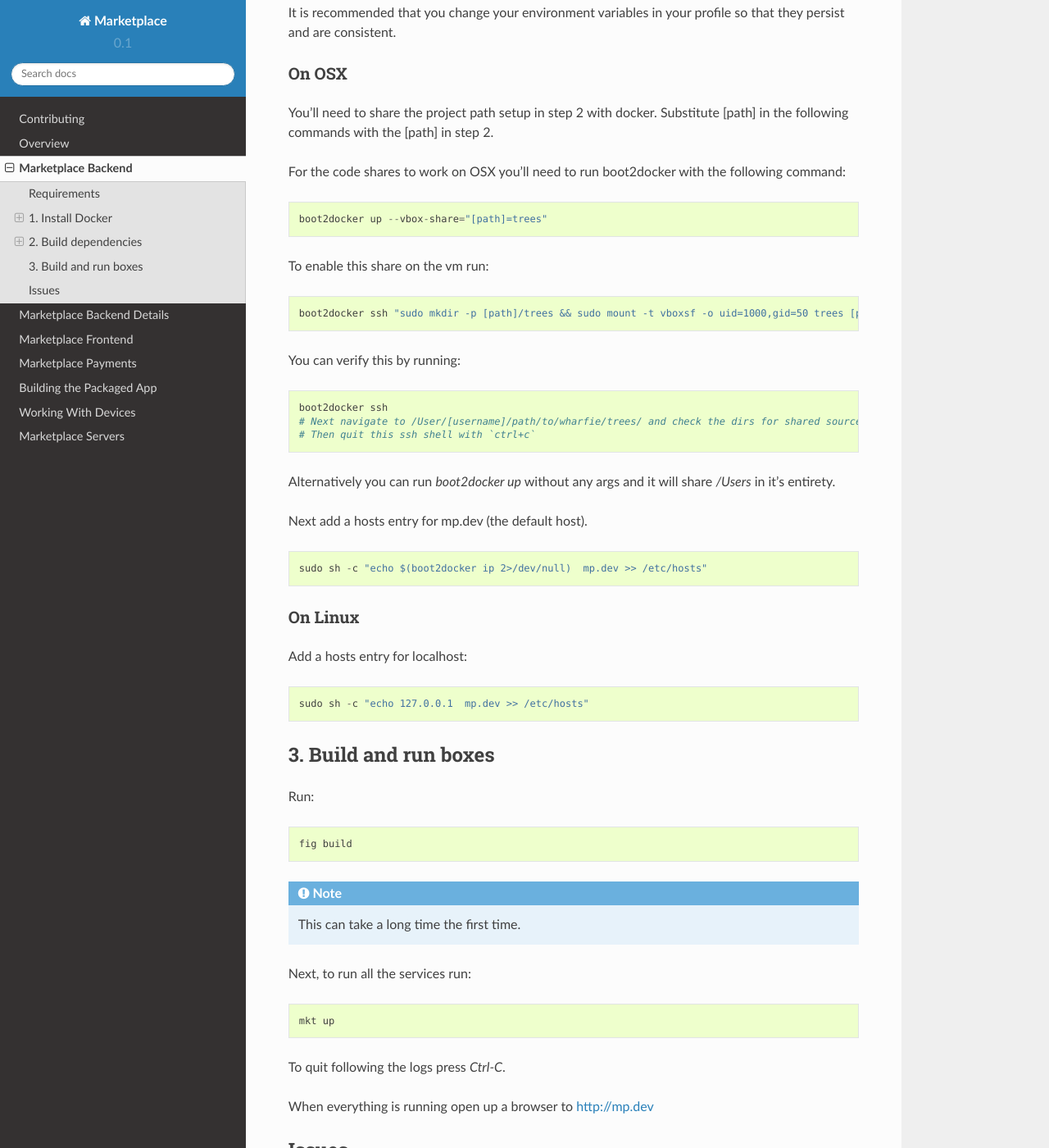
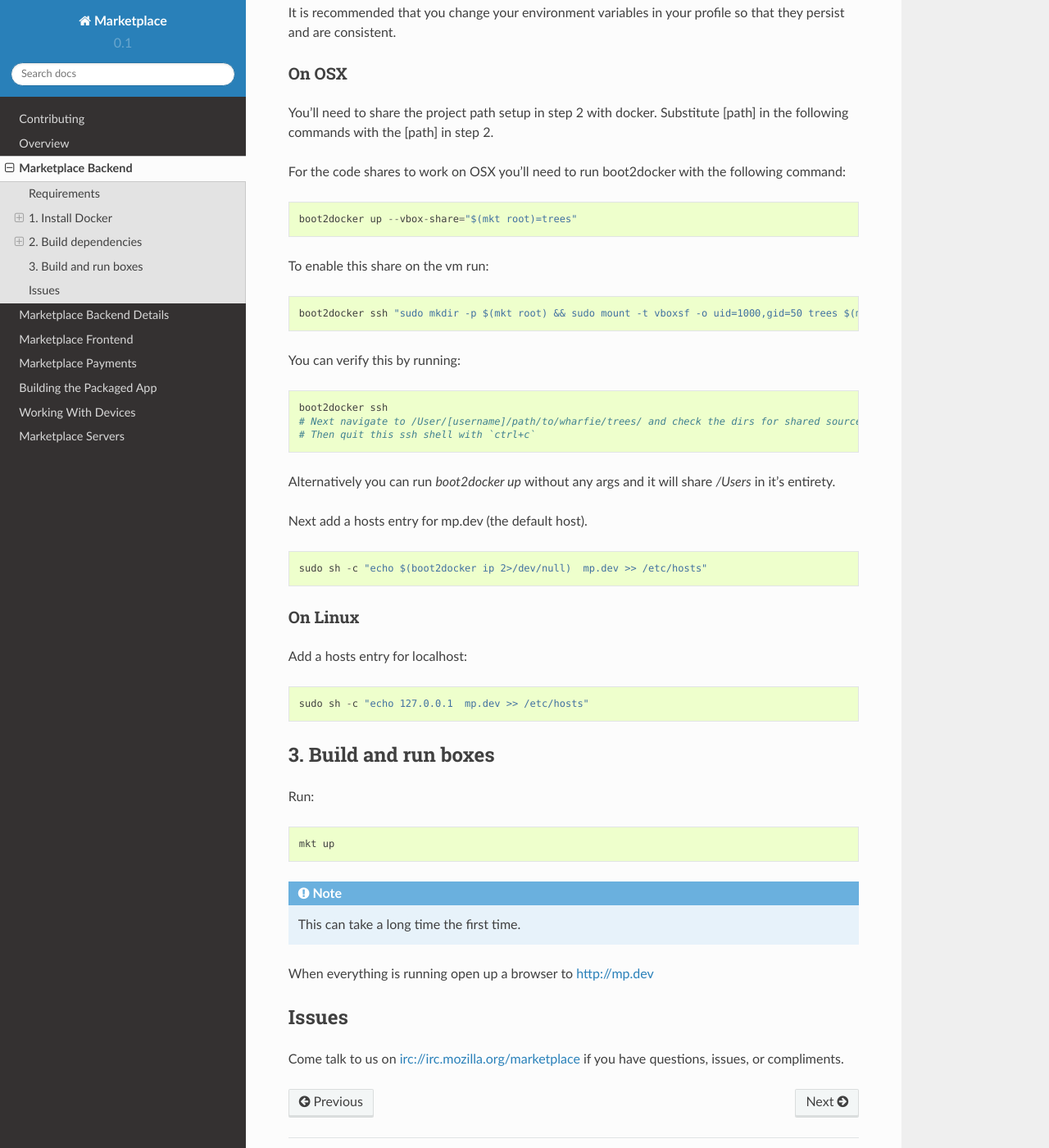
Before and after one commit to mozilla/marketplace-docs, a Sphinx documentation site: the page built from docs/topics/backend.rst, in a window 1280 px wide and 1400 px high, scrolled down 2005 px. Shown: the whole window at 82% size. Built offline with Sphinx 7.4.7 and the Read the Docs theme 2.0.0, drawn with Linux system fonts in a browser that asks for light colours.

Commit message:
Remove fig build and use mkt root for paths

```diff
--- a/docs/topics/backend.rst
+++ b/docs/topics/backend.rst
@@ -97,11 +97,11 @@ You'll need to share the project path setup in step 2 with docker. Substitute
 
 For the code shares to work on OSX you'll need to run boot2docker with the following command::
 
-    boot2docker up --vbox-share="[path]=trees"
+    boot2docker up --vbox-share="$(mkt root)=trees"
 
 To enable this share on the vm run::
 
-    boot2docker ssh "sudo mkdir -p [path]/trees && sudo mount -t vboxsf -o uid=1000,gid=50 trees [path]/trees"
+    boot2docker ssh "sudo mkdir -p $(mkt root) && sudo mount -t vboxsf -o uid=1000,gid=50 trees $(mkt root)"
 
 You can verify this by running::
 
@@ -129,16 +129,9 @@ Add a hosts entry for localhost::
 
 Run::
 
-    fig build
+    mkt up
 
 .. note:: This can take a long time the first time.
-
-Next, to run all the services run::
-
-    mkt up
-
-To quit following the logs press `Ctrl-C`.
-
 
 When everything is running open up a browser to http://mp.dev
 
```
